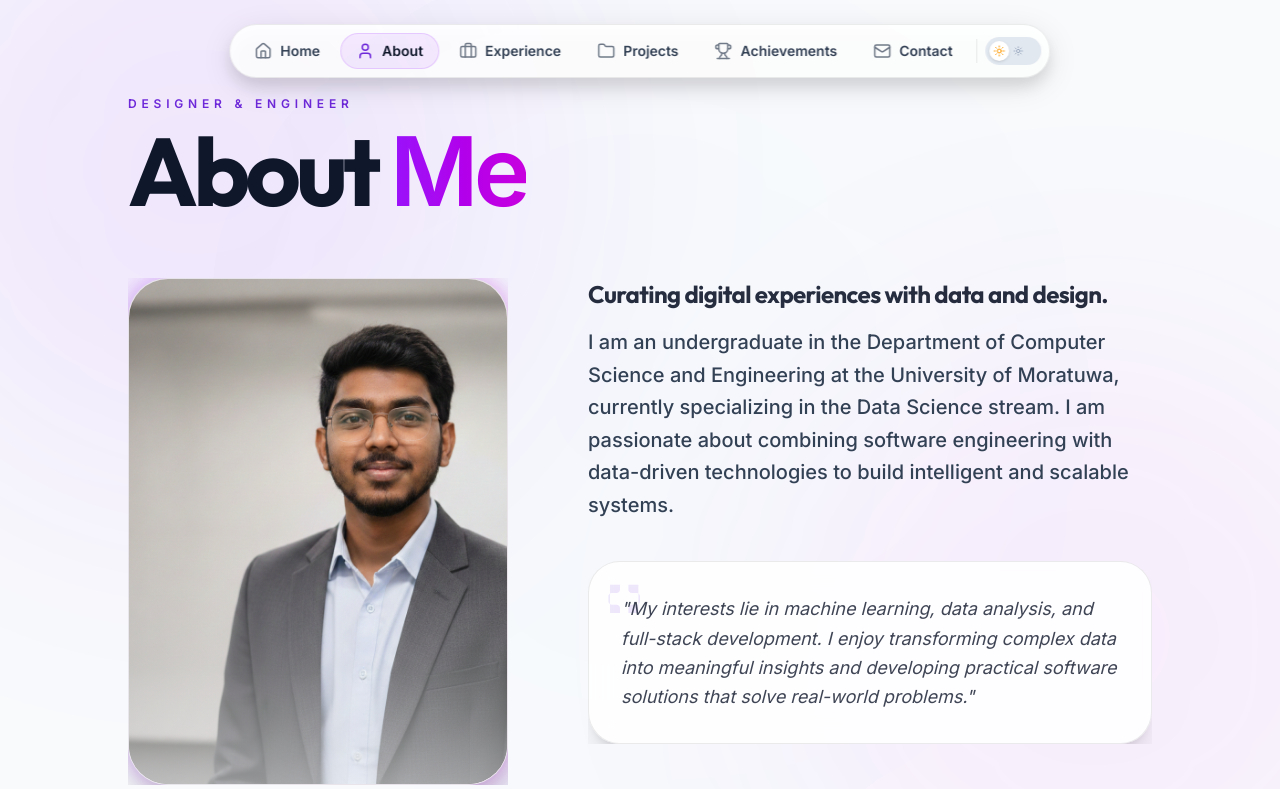
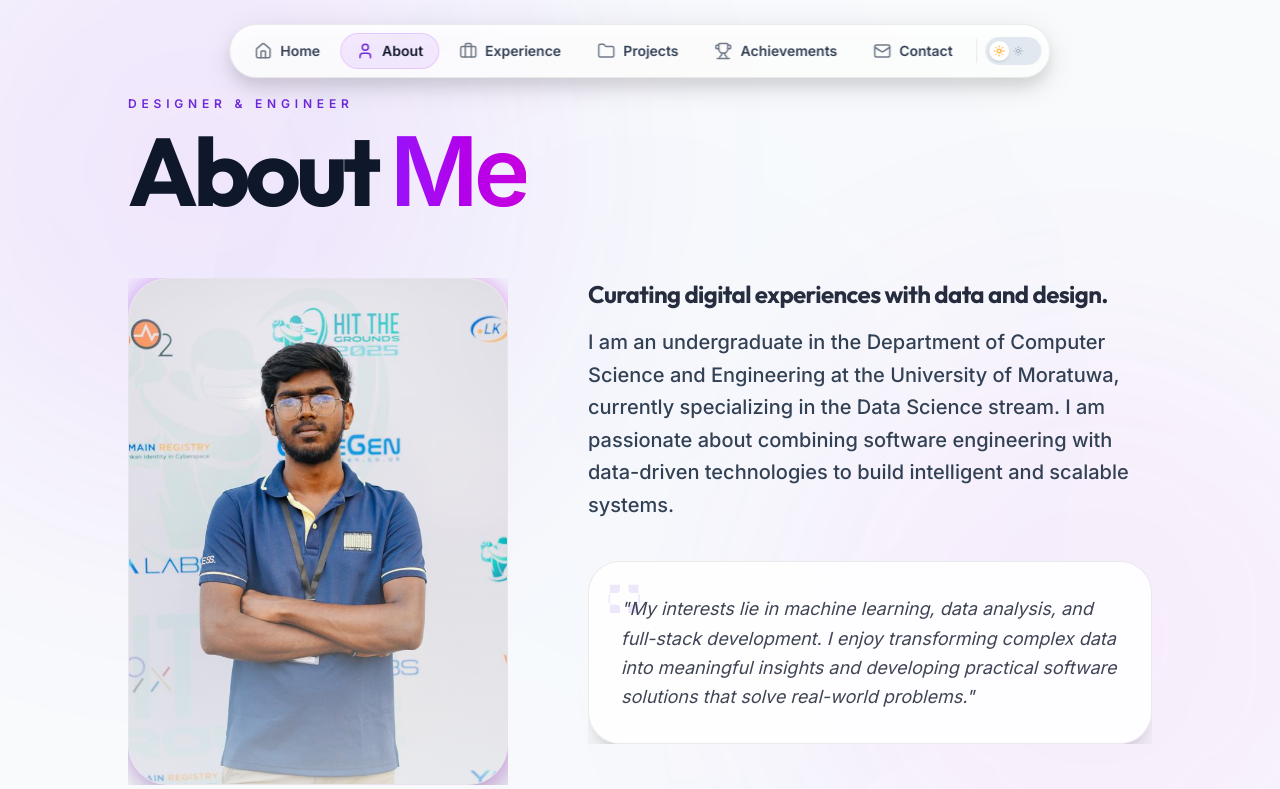
Before and after one commit to dinukezara/Portfolio, a React (Vite) app: page /Portfolio/about in a window 1280 px wide. Shown: the top 789 px of the page. Built offline with nearby package versions, Linux system fonts and the light colour scheme.

Commit message:
Update portfolio content and assets

```diff
--- a/src/data/portfolioData.js
+++ b/src/data/portfolioData.js
@@ -14,7 +14,7 @@ export const portfolioData = {
         name: "Dinuka Withanage",
         role: "Undergraduate, Department of Computer Science and Engineering, University of Moratuwa",
         description: "I’m a Data Scientist and Software Engineer specializing in building intelligent, scalable applications. I combine machine learning, data analysis, and full-stack development to transform raw data into meaningful digital solutions.",
-        profileImage: "/images/profile.png",
+        profileImage: "/images/profile.jpeg",
         cvUrl: "/CV.pdf", // Add your CV link here (e.g., "/cv.pdf" or a Google Drive link)
         tags: ["React", "Node.js", "MySQL", "Python", "ML Basics"],
     },
@@ -23,7 +23,7 @@ export const portfolioData = {
         description1: "I am an undergraduate in the Department of Computer Science and Engineering at the University of Moratuwa, currently specializing in the Data Science stream. I am passionate about combining software engineering with data-driven technologies to build intelligent and scalable systems.",
         description2: "My interests lie in machine learning, data analysis, and full-stack development. I enjoy transforming complex data into meaningful insights and developing practical software solutions that solve real-world problems.",
         description3: "With a strong foundation in computer science and a commitment to continuous learning, I strive to build innovative, efficient, and impactful digital solutions.",
-        image: "/images/profile.png",
+        image: "/images/profile.jpeg",
     },
     projects: [
         {
```
Also changed, not shown: public/images/profile.jpeg (added), 1 other file (tests, documents, lock files or other folders).
